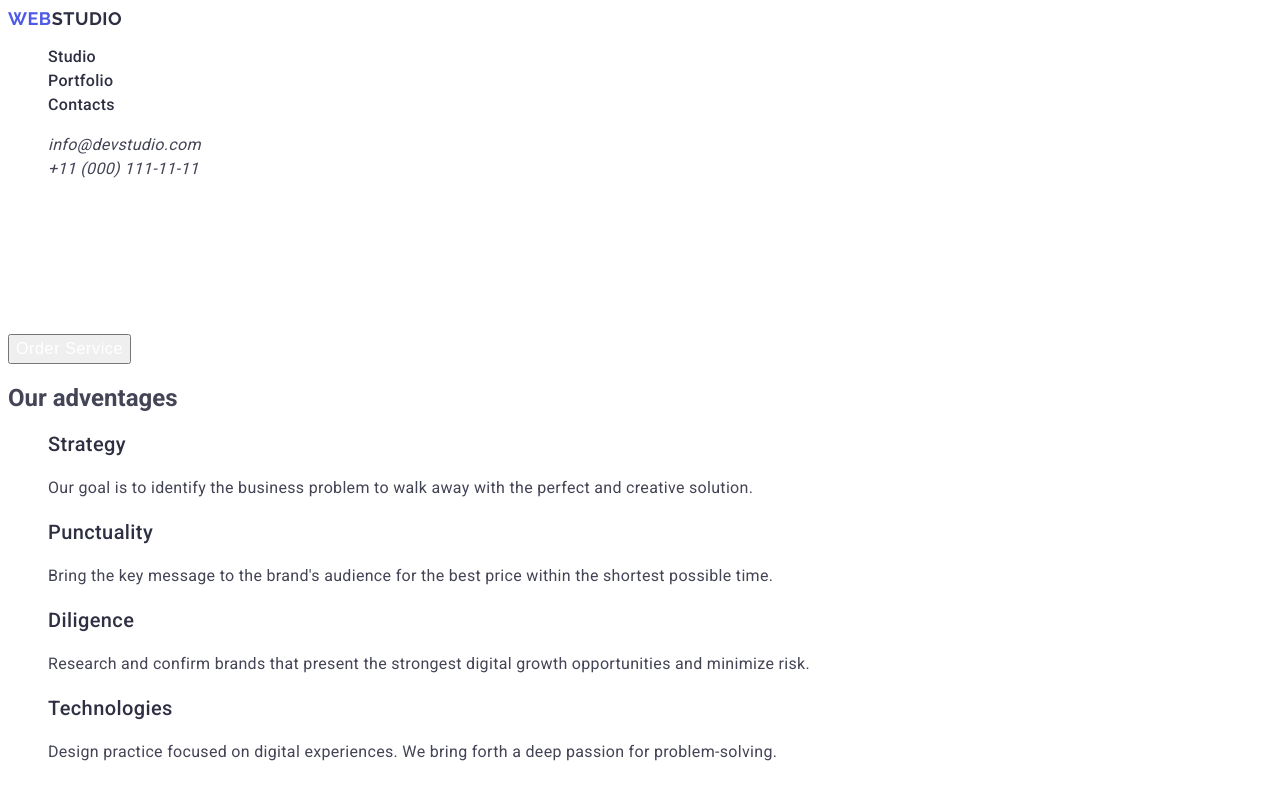
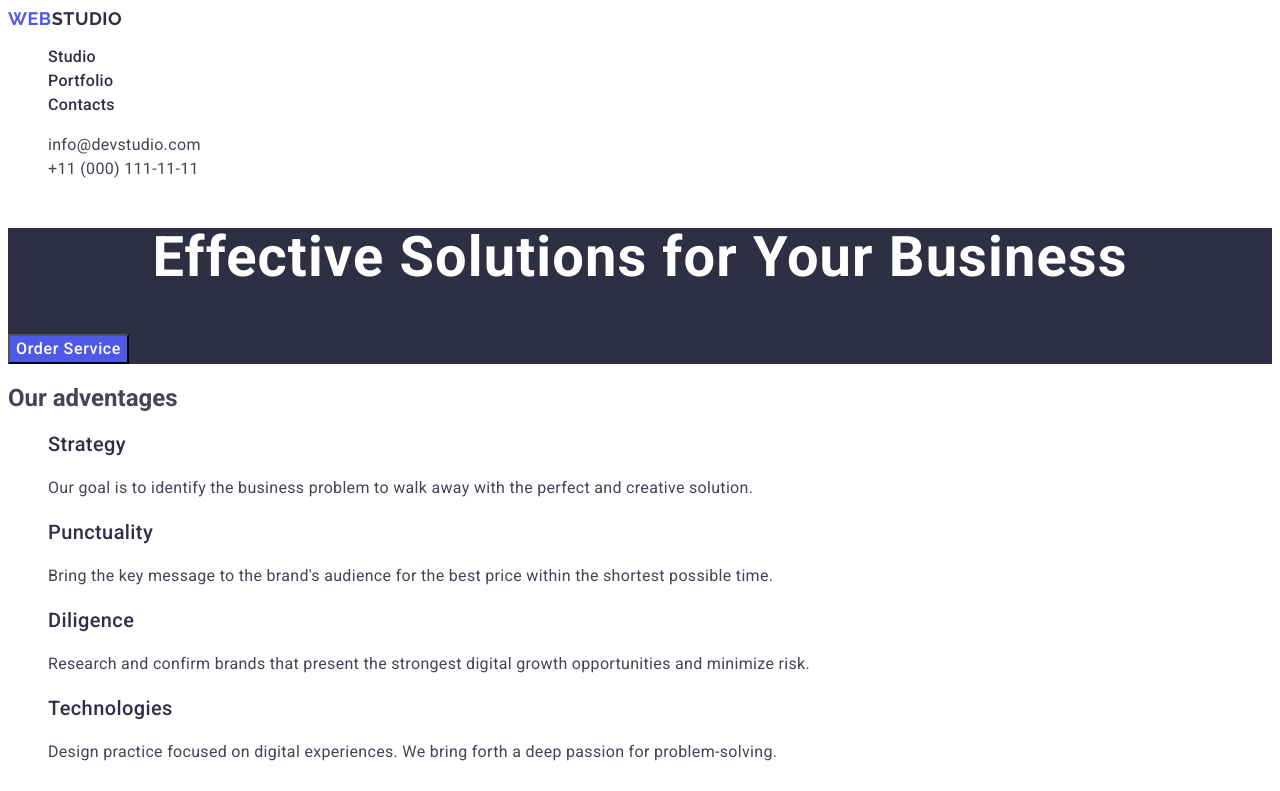
Before and after one commit to Yuliia47/goit-markup-hw-02, a plain HTML site: page index.html in a window 1280 px wide. Shown: the top 791 px of the page. Drawn offline with Linux system fonts and the light colour scheme.

Commit message:
спроба 6

```diff
--- a/scc/styles.css
+++ b/scc/styles.css
@@ -11,6 +11,9 @@ ul {
   list-style-type: none;
 }
 
+.header{
+
+}
 .header-logo {
   color: var(--IRIS, #4d5ae5);
   font-family: Raleway, sans-serif;
@@ -26,7 +29,7 @@ ul {
   color: var(--NAVY-BLUE, #2e2f42);
 }
 
-.adress {
+.address {
   font-style: normal;
 }
 .header-nav-link {
@@ -44,29 +47,39 @@ ul {
   line-height: 1.5;
   letter-spacing: 0.02em;
 }
-.address-list-link:hover{#404bbf;}
-.address-list-link:focus{#404bbf;}
+.address-list-link:hover {#404bbf;}
+.address-list-link:focus {#404bbf;}
+
+
+.description{
+background-color: #2e2f42  ;
+}
 
 .description-title {
   color: var(--WHITE, #fff);
   text-align: center;
   font-size: 56px;
   font-weight: 700;
-  line-height: 60px;
+  line-height: 1.07;
   letter-spacing: 1.12px;
 }
 
 .description-button {
   color: var(--WHITE, #fff);
+  background-color: #4D5AE5;
+  font-family: "Roboto", sans-serif;
   /* Button Text */
   font-size: 16px;
   font-weight: 500;
   line-height: 1.5;
   /* 150% */
   letter-spacing: 0.64px;
+  cursor: pointer;
 }
+.description-button:hover {background-color: #404BBF}
+.description-button:focus {background-color: #404BBF}
 
-. adventages {
+.adventages {
 }
 
 .adventages-item-name {
@@ -86,6 +99,7 @@ ul {
   line-height: 1.5; /* 150% */
   letter-spacing: 0.32px;
 }
+
 .team {
   background-color: #f4f4fd;
 }
@@ -100,6 +114,7 @@ ul {
   letter-spacing: 0.72px;
   text-transform: capitalize;
 }
+
 .team-item {
   background-color: #ffffff;
 }
```
